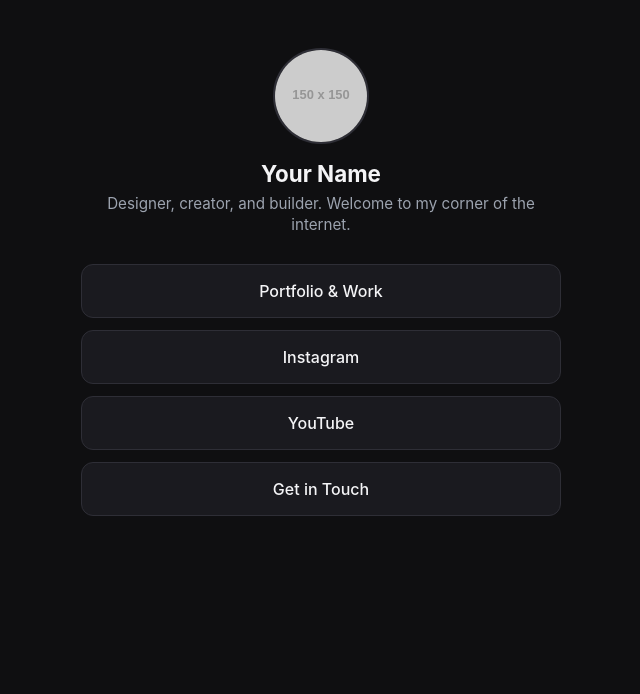
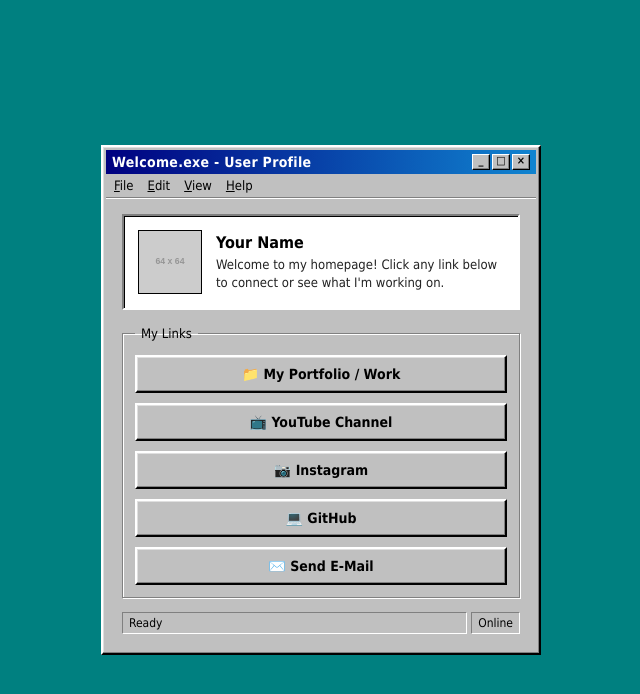
Before and after one commit to Bogtrottr/Bogtrottr.github.io, a plain HTML site: page index.html in a window 1280 px wide. Shown: the whole page, without its empty margins (319-959 px from the left). Drawn offline with Linux system fonts and the light colour scheme; placeholder pictures from the web are drawn by us.

Commit message:
Update index.html

```diff
--- a/index.html
+++ b/index.html
@@ -3,76 +3,259 @@
 <head>
   <meta charset="UTF-8" />
   <meta name="viewport" content="width=device-width, initial-scale=1.0" />
-  <title>Your Name — Links</title>
+  <title>My Links - Welcome</title>
   <style>
-    :root {
-      --bg: #0f0f11;
-      --card: #1a1a1f;
-      --card-hover: #25252d;
-      --text: #f4f4f6;
-      --muted: #9ca3af;
-      --border: #2e2e36;
+    * {
+      box-sizing: border-box;
+      margin: 0;
+      padding: 0;
     }
-    * { box-sizing: border-box; margin: 0; padding: 0; }
+
     body {
-      font-family: -apple-system, BlinkMacSystemFont, "Segoe UI", Roboto, sans-serif;
-      background-color: var(--bg);
-      color: var(--text);
+      /* Classic Windows 95/98 Teal Desktop */
+      background-color: #008080;
+      font-family: "MS Sans Serif", Tahoma, Verdana, Arial, sans-serif;
+      font-size: 14px;
+      color: #000000;
       display: flex;
       justify-content: center;
-      padding: 48px 20px;
+      align-items: center;
       min-height: 100vh;
+      padding: 20px;
     }
-    .container {
+
+    /* Main Window Container */
+    .window {
       width: 100%;
-      max-width: 480px;
+      max-width: 440px;
+      background-color: #c0c0c0;
+      border-top: 2px solid #ffffff;
+      border-left: 2px solid #ffffff;
+      border-right: 2px solid #000000;
+      border-bottom: 2px solid #000000;
+      box-shadow: inset -1px -1px #808080, inset 1px 1px #dfdfdf;
+      padding: 3px;
+    }
+
+    /* Classic Blue Title Bar */
+    .title-bar {
+      background: linear-gradient(90deg, #000080, #1084d0);
+      color: #ffffff;
+      font-weight: bold;
+      padding: 4px 6px;
+      display: flex;
+      justify-content: space-between;
+      align-items: center;
+      letter-spacing: 0.3px;
+      user-select: none;
+    }
+
+    .title-bar-controls {
+      display: flex;
+      gap: 2px;
+    }
+
+    .title-btn {
+      width: 18px;
+      height: 16px;
+      background-color: #c0c0c0;
+      border-top: 1px solid #ffffff;
+      border-left: 1px solid #ffffff;
+      border-right: 1px solid #000000;
+      border-bottom: 1px solid #000000;
+      box-shadow: inset -1px -1px #808080;
+      font-size: 11px;
+      font-weight: bold;
+      line-height: 12px;
+      text-align: center;
+      color: #000000;
+    }
+
+    /* Decorative Menu Bar */
+    .menu-bar {
+      display: flex;
+      gap: 14px;
+      padding: 4px 8px;
+      font-size: 13px;
+      border-bottom: 1px solid #808080;
+      box-shadow: 0 1px 0 #ffffff;
+      user-select: none;
+    }
+
+    .menu-bar span::first-letter {
+      text-decoration: underline;
+    }
+
+    /* Inner Content Area */
+    .window-body {
+      padding: 16px;
+    }
+
+    /* Profile Header Box (Sunken Bevel) */
+    .profile-box {
+      background-color: #ffffff;
+      border-top: 2px solid #808080;
+      border-left: 2px solid #808080;
+      border-right: 2px solid #ffffff;
+      border-bottom: 2px solid #ffffff;
+      box-shadow: inset 1px 1px #000000;
+      padding: 14px;
+      display: flex;
+      align-items: center;
+      gap: 14px;
+      margin-bottom: 16px;
+    }
+
+    .avatar {
+      width: 64px;
+      height: 64px;
+      border: 1px solid #000000;
+      background-color: #c0c0c0;
+      object-fit: cover;
+      flex-shrink: 0;
+    }
+
+    .profile-info h1 {
+      font-size: 16px;
+      margin-bottom: 4px;
+    }
+
+    .profile-info p {
+      font-size: 13px;
+      line-height: 1.35;
+      color: #222222;
+    }
+
+    /* Fieldset Group for Links */
+    fieldset {
+      border: 1px solid #808080;
+      box-shadow: 1px 1px 0 #ffffff, inset 1px 1px 0 #ffffff;
+      padding: 14px 12px 12px;
+      margin-bottom: 14px;
+    }
+
+    legend {
+      padding: 0 6px;
+      font-size: 13px;
+    }
+
+    .links-list {
       display: flex;
       flex-direction: column;
-      align-items: center;
-      text-align: center;
+      gap: 10px;
     }
-    .avatar {
-      width: 96px;
-      height: 96px;
-      border-radius: 50%;
-      object-fit: cover;
-      border: 2px solid var(--border);
-      margin-bottom: 16px;
-    }
-    h1 { font-size: 1.4rem; font-weight: 700; margin-bottom: 6px; }
-    .bio { font-size: 0.95rem; color: var(--muted); margin-bottom: 28px; line-height: 1.4; }
-    .links { width: 100%; display: flex; flex-direction: column; gap: 12px; }
-    .link-card {
+
+    /* Classic 3D Beveled Buttons */
+    .win-btn {
       display: block;
       width: 100%;
-      padding: 16px 20px;
-      background: var(--card);
-      border: 1px solid var(--border);
-      border-radius: 12px;
-      color: var(--text);
+      padding: 9px 12px;
+      background-color: #c0c0c0;
+      color: #000000;
       text-decoration: none;
-      font-weight: 500;
-      transition: transform 0.15s ease, background 0.15s ease;
+      text-align: center;
+      font-weight: bold;
+      font-size: 14px;
+      border-top: 2px solid #ffffff;
+      border-left: 2px solid #ffffff;
+      border-right: 2px solid #000000;
+      border-bottom: 2px solid #000000;
+      box-shadow: inset -1px -1px #808080, inset 1px 1px #dfdfdf;
+      cursor: pointer;
     }
-    .link-card:hover {
-      background: var(--card-hover);
-      transform: translateY(-2px);
+
+    .win-btn:hover {
+      background-color: #c8c8c8;
+      outline: 1px dotted #000000;
+      outline-offset: -5px;
+    }
+
+    /* Sunken press effect when clicked */
+    .win-btn:active {
+      border-top: 2px solid #000000;
+      border-left: 2px solid #000000;
+      border-right: 2px solid #ffffff;
+      border-bottom: 2px solid #ffffff;
+      box-shadow: inset 1px 1px #808080;
+      padding: 10px 11px 8px 13px;
+    }
+
+    /* Bottom Status Bar */
+    .status-bar {
+      display: flex;
+      gap: 4px;
+      margin-top: 4px;
+      font-size: 12px;
+    }
+
+    .status-panel {
+      flex: 1;
+      padding: 3px 6px;
+      border-top: 1px solid #808080;
+      border-left: 1px solid #808080;
+      border-right: 1px solid #ffffff;
+      border-bottom: 1px solid #ffffff;
+    }
+
+    .status-panel.small {
+      flex: 0 0 auto;
     }
   </style>
 </head>
 <body>
-  <main class="container">
-    <!-- Replace src with a link to your profile photo, or delete the <img> tag -->
-    <img class="avatar" src="https://via.placeholder.com/150" alt="Profile picture" />
-    <h1>Your Name</h1>
-    <p class="bio">Designer, creator, and builder. Welcome to my corner of the internet.</p>
 
-    <div class="links">
-      <a class="link-card" href="https://yourportfolio.com" target="_blank">Portfolio &amp; Work</a>
-      <a class="link-card" href="https://instagram.com" target="_blank">Instagram</a>
-      <a class="link-card" href="https://youtube.com" target="_blank">YouTube</a>
-      <a class="link-card" href="mailto:you@example.com">Get in Touch</a>
+  <div class="window">
+    <!-- Title Bar -->
+    <div class="title-bar">
+      <span>Welcome.exe - User Profile</span>
+      <div class="title-bar-controls">
+        <div class="title-btn">_</div>
+        <div class="title-btn">□</div>
+        <div class="title-btn">×</div>
+      </div>
     </div>
-  </main>
+
+    <!-- Menu Bar -->
+    <div class="menu-bar">
+      <span>File</span>
+      <span>Edit</span>
+      <span>View</span>
+      <span>Help</span>
+    </div>
+
+    <!-- Main Window Body -->
+    <div class="window-body">
+
+      <!-- Profile Section -->
+      <div class="profile-box">
+        <!-- Replace src with your own photo URL -->
+        <img class="avatar" src="https://via.placeholder.com/64" alt="Avatar" />
+        <div class="profile-info">
+          <h1>Your Name</h1>
+          <p>Welcome to my homepage! Click any link below to connect or see what I'm working on.</p>
+        </div>
+      </div>
+
+      <!-- Links Section -->
+      <fieldset>
+        <legend>My Links</legend>
+        <div class="links-list">
+          <a class="win-btn" href="https://yourportfolio.com" target="_blank">📁 My Portfolio / Work</a>
+          <a class="win-btn" href="https://youtube.com" target="_blank">📺 YouTube Channel</a>
+          <a class="win-btn" href="https://instagram.com" target="_blank">📷 Instagram</a>
+          <a class="win-btn" href="https://github.com" target="_blank">💻 GitHub</a>
+          <a class="win-btn" href="mailto:you@example.com">✉️ Send E-Mail</a>
+        </div>
+      </fieldset>
+
+      <!-- Bottom Status Bar -->
+      <div class="status-bar">
+        <div class="status-panel">Ready</div>
+        <div class="status-panel small">Online</div>
+      </div>
+
+    </div>
+  </div>
+
 </body>
 </html>
```
